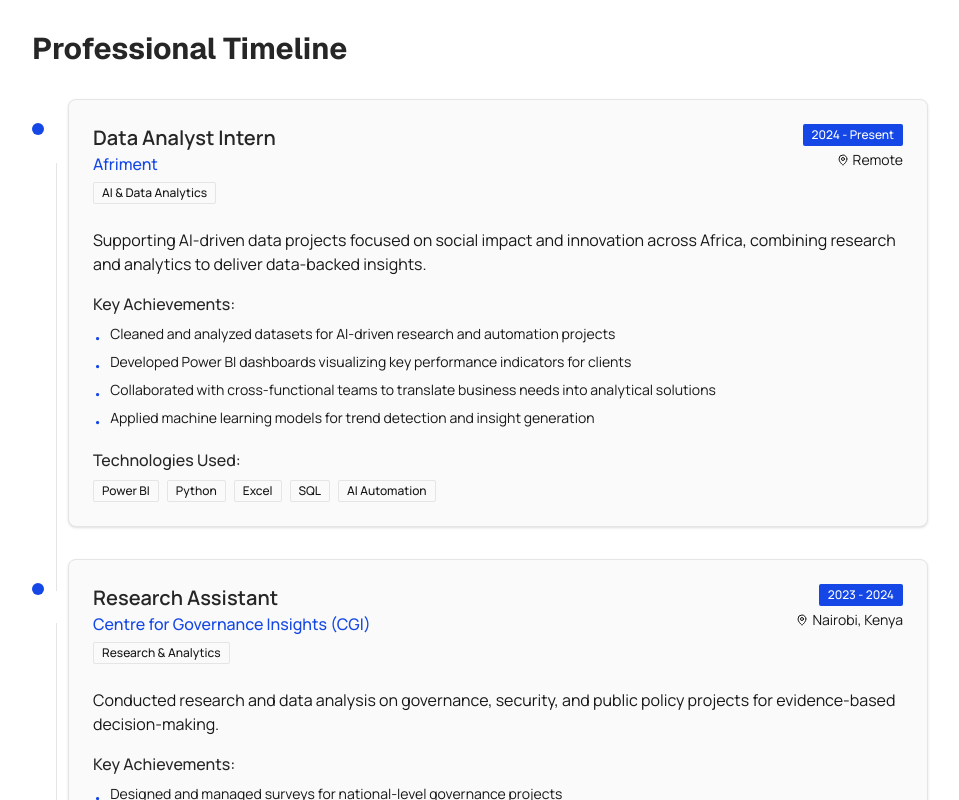
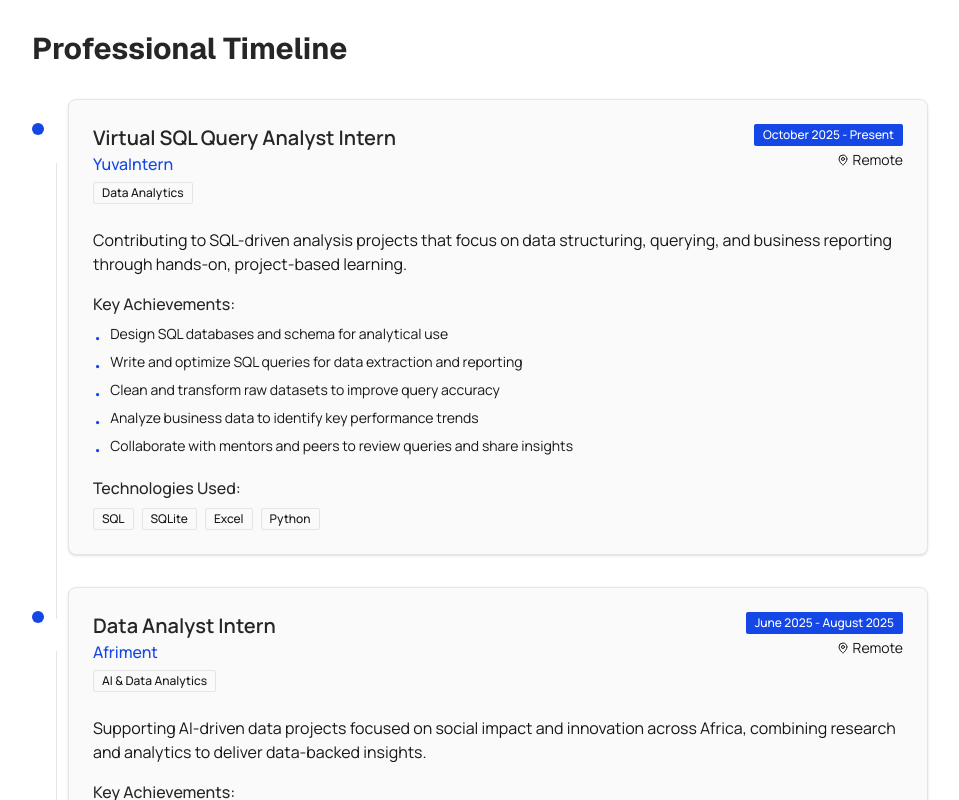
Before and after one commit to AnabDube/my-personal-portfolio, a Next.js app: page /experience in a window 1280 px wide. Shown: the part 540-1340 px from the top of the page, without its empty margins (160-1119 px from the left). Built offline with nearby package versions, Linux system fonts and the light colour scheme.

Commit message:
Add SQL Query Intern

```diff
--- a/app/experience/page.tsx
+++ b/app/experience/page.tsx
@@ -6,10 +6,27 @@ import Link from "next/link"
 
 const experiences = [
   {
+   title: "Virtual SQL Query Analyst Intern",
+   company: "YuvaIntern",
+   location: "Remote",
+   period: "October 2025 - Present",
+   type: "Data Analytics",
+   description:
+    "Contributing to SQL-driven analysis projects that focus on data structuring, querying, and business reporting through hands-on, project-based learning.",
+   achievements: [
+    "Design SQL databases and schema for analytical use",
+    "Write and optimize SQL queries for data extraction and reporting",
+    "Clean and transform raw datasets to improve query accuracy",
+    "Analyze business data to identify key performance trends",
+    "Collaborate with mentors and peers to review queries and share insights",
+   ],
+   technologies: ["SQL", "SQLite", "Excel", "Python"],
+  },
+  {
     title: "Data Analyst Intern",
     company: "Afriment",
     location: "Remote",
-    period: "2024 - Present",
+    period: "June 2025 - August 2025",
     type: "AI & Data Analytics",
     description:
       "Supporting AI-driven data projects focused on social impact and innovation across Africa, combining research and analytics to deliver data-backed insights.",
@@ -25,7 +42,7 @@ const experiences = [
     title: "Research Assistant",
     company: "Centre for Governance Insights (CGI)",
     location: "Nairobi, Kenya",
-    period: "2023 - 2024",
+    period: "2023 - 2025",
     type: "Research & Analytics",
     description:
       "Conducted research and data analysis on governance, security, and public policy projects for evidence-based decision-making.",
```
